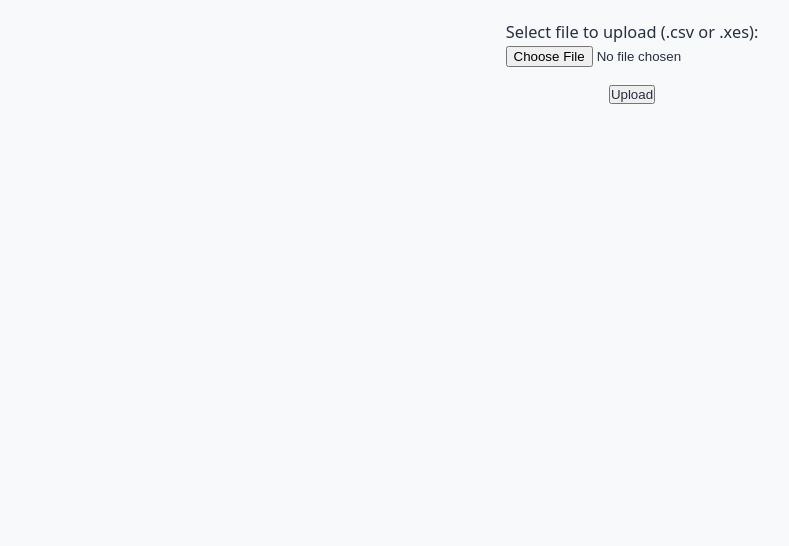
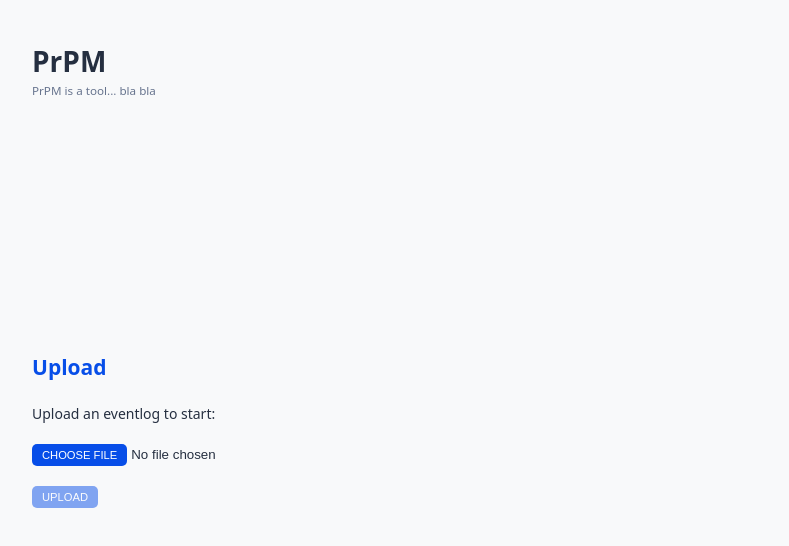
Before and after one commit to AutomatedProcessImprovement/kairos-frontend, a Vue app: page / in a window 1280 px wide. Shown: the top 546 px of the page, without its empty margins (8-797 px from the left). Built offline with nearby package versions, Linux system fonts and the light colour scheme; what cytoscape-dagre would draw is missing.

Commit message:
upload file css

```diff
--- /dev/null
+++ b/src/assets/styles/cases.scss
@@ -0,0 +1,59 @@
+// Cases
+.stats{
+    display: flex;
+
+    .stats-card{
+      display: flex;
+      align-items: center;
+      padding: 10px;
+      margin: 10px 20px 10px 0px;
+      background-color: $bs-white;
+      box-shadow: 0px 10px 27px rgba(0, 0, 0, 0.05);
+      color: $bs-black;
+      border-radius: 10px;
+
+      .column{
+        padding-right: 10px;
+
+        * {
+          padding: 0;
+          margin: 0;
+        }
+        .row{
+          *{
+            font-weight: bold;
+          }
+        }
+      }
+
+        ion-icon{
+          color: $bs-white;
+          background-color: $bs-blue;
+          width: 20px;
+          height: 20px;
+          padding: 5px;
+          border-radius: 5px;
+        }
+    }
+
+    span{
+      padding: 10px 40px 20px 5px
+    }
+  }
+
+  #cases {
+    padding: 20px 30px;
+    display: flex;
+    flex-direction: column;
+    flex: 1;
+  }
+
+  .cases-table{
+    display:flex;
+    flex: 1;
+    align-items: flex-start;
+
+    table{
+      width: 100%;
+    }
+  }
--- /dev/null
+++ b/src/assets/styles/home.scss
@@ -0,0 +1,51 @@
+#home{
+    padding: 40px;
+    display: flex;
+    flex-direction: column;
+    flex: 1;
+
+    h1{
+        font-weight: bold;
+    }
+
+    h2{
+        font-weight: bold;
+        color: $bs-blue;
+    }
+    .upload-file{
+        display: flex;
+        flex-direction: column;
+        justify-content: center;
+        flex-grow: 1;
+
+        &>*{
+            margin: 10px 0px;
+        }
+
+        .btn::-webkit-file-upload-button,
+        .submit-btn {
+            color: $bs-white;
+            background-color: $bs-blue;
+            padding: 5px 10px;
+            border-radius: 5px;
+            border: none;
+            text-transform: uppercase;
+            font-size: 0.7rem;
+
+            &:hover{
+                filter: brightness(98%);
+                cursor: pointer;
+            }
+          }
+
+          .submit-btn{
+            width: max-content;
+
+            &:disabled{
+                filter: opacity(50%);
+                cursor: auto;
+            }
+          }
+    }
+
+  }
--- a/src/assets/styles/style.scss
+++ b/src/assets/styles/style.scss
@@ -10,11 +10,13 @@ that contains all the variables.
 @import 'variables.scss';
 @import 'sidebar.scss';
 @import 'case.scss';
+@import 'cases.scss';
 @import 'tooltip.scss';
 @import 'operationalView.scss';
 @import 'analyticalView.scss';
 @import 'cytoscape.scss';
 @import 'loading.scss';
+@import 'home.scss';
 
 #app{
   display: flex;
@@ -120,74 +122,6 @@ td, th {
   border-radius: 2px;
 }
 
-
-// Cases
-.stats{
-  display: flex;
-
-  .stats-card{
-    display: flex;
-    align-items: center;
-    padding: 10px;
-    margin: 10px 20px 10px 0px;
-    background-color: $bs-white;
-    box-shadow: 0px 10px 27px rgba(0, 0, 0, 0.05);
-    color: $bs-black;
-    border-radius: 10px;
-
-    .column{
-      padding-right: 10px;
-
-      * {
-        padding: 0;
-        margin: 0;
-      }
-      .row{
-        *{
-          font-weight: bold;
-        }
-      }
-    }
-
-      ion-icon{
-        color: $bs-white;
-        background-color: $bs-blue;
-        width: 20px;
-        height: 20px;
-        padding: 5px;
-        border-radius: 5px;
-      }
-  }
-
-  span{
-    padding: 10px 40px 20px 5px
-  }
-}
-
-#cases {
-  padding: 20px 30px;
-  display: flex;
-  flex-direction: column;
-  flex: 1;
-}
-
-.cases-table{
-  display:flex;
-  flex: 1;
-  align-items: flex-start;
-
-  table{
-    width: 100%;
-  }
-}
-
-#home{
-  padding: 20px 30px;
-  display: flex;
-  flex-direction: column;
-  flex: 1;
-}
-
 #resources{
   padding: 20px 30px;
   display: flex;
--- a/src/views/HomePage.vue
+++ b/src/views/HomePage.vue
@@ -1,21 +1,22 @@
 <template>
   <div id="home">
-      <!-- <h2>Home</h2> -->
-      <div class="center column ">
+      <h1>PrPM</h1>
+      <small>PrPM is a tool... bla bla</small>
+      <div class="upload-file">
         <loading v-if="isLoading"></loading>
-        <h3>Select file to upload (.csv or .xes):</h3>
-        <div class="center">
-            <input type="file" name="fileToUpload" ref="file" id="fileToUpload" v-on:change="handleFileUpload()" />
-        </div>
+        <h2>Upload</h2>
+        <p>Upload an eventlog to start:</p>
+
+        <input class='btn' type="file" name="fileToUpload" ref="file" id="fileToUpload" v-on:change="handleFileUpload()" />
+
         <div v-if="extension == 'csv'">
             <span>Separator for .csv:</span>
             <span  class="center">
                 <input type="text" v-model="delimiter" ref="delimiter" minlength="1" maxlength="1" size="1" v-on:change="handleSeparator()" required />
             </span>
-          </div>
-        <div class="center">
-            <td><input type="button" value="Upload" name="submit" @click.self="isLoading = true;" v-on:click="submit" class="btn btn-success"/></td>
         </div>
+
+        <input class='submit-btn' type="button" value="Upload" name="submit" @click.self="isLoading = true;" v-on:click="submit" :disabled="isDisabled"/>
 
     </div>
   </div>
@@ -33,6 +34,7 @@ export default {
             extension: '',
             delimiter: ',',
             isLoading: false,
+            isDisabled: true
         }
     },
 
@@ -47,6 +49,7 @@ export default {
         handleFileUpload(){
             this.file = this.$refs.file.files[0];
             this.extension = this.file.name.split('.').pop();
+            this.isDisabled = false;
         },
 
         submit() {
```
